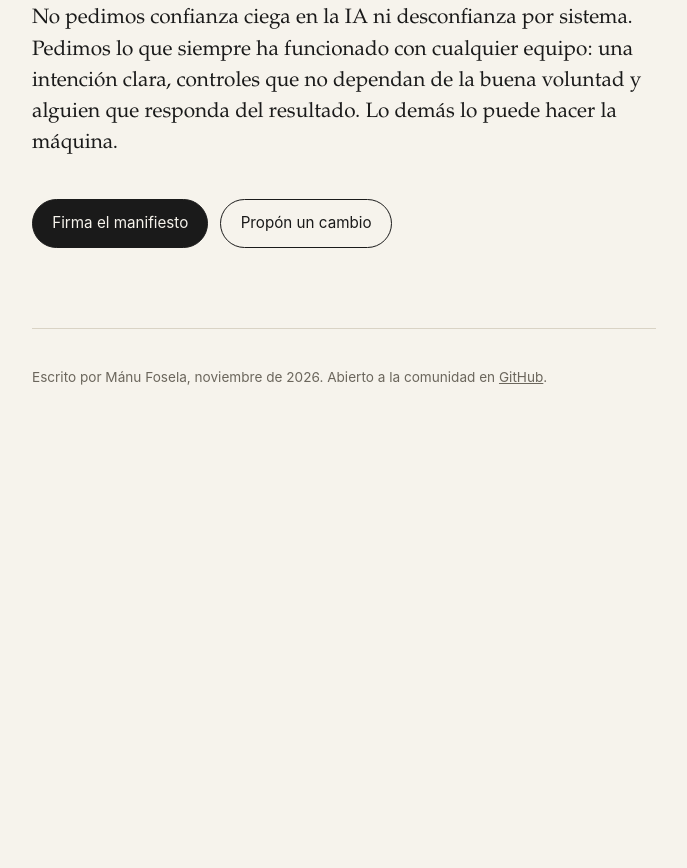
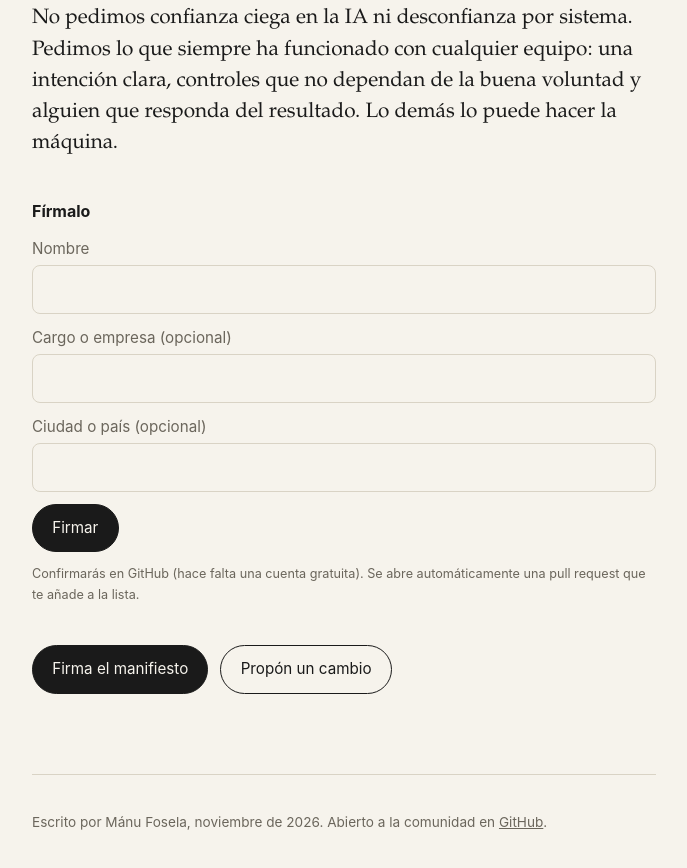
Before and after one commit to jorgecasar/theunread, a plain HTML site: page es/index.html in a window 1280 px wide. Shown: the part 2974-3842 px from the top of the page, without its empty margins (296-983 px from the left). Before the commit the page ends 3424 px from the top, so only its background shows below. Drawn offline with Linux system fonts and the light colour scheme.

Commit message:
Add signature form that opens a PR automatically

```diff
--- a/es/index.html
+++ b/es/index.html
@@ -143,6 +143,15 @@
   .lang a { color: var(--muted); text-decoration: none; }
   .lang a:hover { color: var(--accent); }
   .lang [aria-current] { color: var(--fg); font-weight: 700; }
+  .sign { margin: 2.5rem 0 0; font-family: var(--sans); font-size: 0.95rem; }
+  .sign h3 { margin: 0 0 0.75rem; font-size: 1rem; }
+  .sign form { display: grid; gap: 0.75rem; }
+  .sign label { display: grid; gap: 0.25rem; color: var(--muted); }
+  .sign input { padding: 0.7rem 0.9rem; border: 1px solid var(--rule); border-radius: 0.5rem; background: transparent; color: var(--fg); font: inherit; }
+  .sign input:focus-visible { outline: 2px solid var(--accent); outline-offset: 2px; }
+  .sign button { justify-self: start; padding: 0.7rem 1.2rem; border: 1px solid var(--fg); border-radius: 999px; background: var(--fg); color: var(--bg); font: inherit; cursor: pointer; }
+  .sign button:hover { background: var(--accent); border-color: var(--accent); }
+  .sign small { color: var(--muted); }
 </style>
 </head>
 <body>
@@ -194,8 +203,19 @@
   <h2>En resumen</h2>
   <p class="closing">No pedimos confianza ciega en la IA ni desconfianza por sistema. Pedimos lo que siempre ha funcionado con cualquier equipo: una intención clara, controles que no dependan de la buena voluntad y alguien que responda del resultado. Lo demás lo puede hacer la máquina.</p>
 
+  <section class="sign" id="sign">
+    <h3>Fírmalo</h3>
+    <form action="https://github.com/manufosela/theunread/issues/new" method="get" target="_blank" rel="noopener">
+      <input type="hidden" name="template" value="sign.yml">
+      <label>Nombre <input name="signer_name" required maxlength="80" autocomplete="name"></label>
+      <label>Cargo o empresa (opcional) <input name="role" maxlength="80" autocomplete="organization-title"></label>
+      <label>Ciudad o país (opcional) <input name="city" maxlength="80" autocomplete="address-level2"></label>
+      <button type="submit">Firmar</button>
+      <small>Confirmarás en GitHub (hace falta una cuenta gratuita). Se abre automáticamente una pull request que te añade a la lista.</small>
+    </form>
+  </section>
   <div class="actions">
-    <a class="primary" href="https://github.com/manufosela/theunread/blob/main/SIGNATORIES.md">Firma el manifiesto</a>
+    <a class="primary" href="#sign">Firma el manifiesto</a>
     <a href="https://github.com/manufosela/theunread">Propón un cambio</a>
   </div>
 
```
Also changed, not shown: index.html (+21 -1 lines), .github/scripts/sign.mjs (added), 3 other files.
